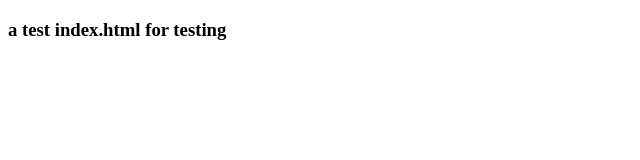
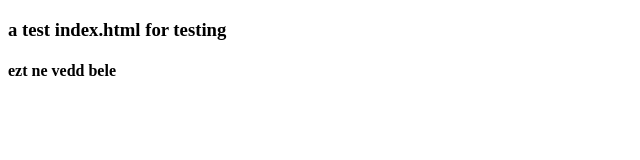
Before and after one commit to RobertFeher/gitreposittest, a plain HTML site: page index.html in a window 1280 px wide. Shown: the full height of the page, 0-640 px from the left. Drawn offline with Linux system fonts and the light colour scheme.

Commit message:
Feat: not needed

```diff
--- a/index.html
+++ b/index.html
@@ -8,5 +8,6 @@
 </head>
 <body>
     <H3>a test index.html for testing</H3>
+    <h4>ezt ne vedd bele</h4>
 </body>
 </html>
```
